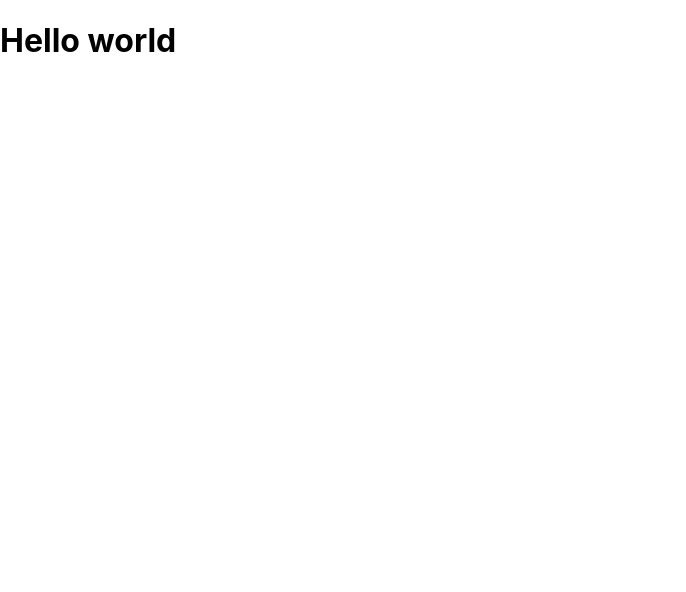
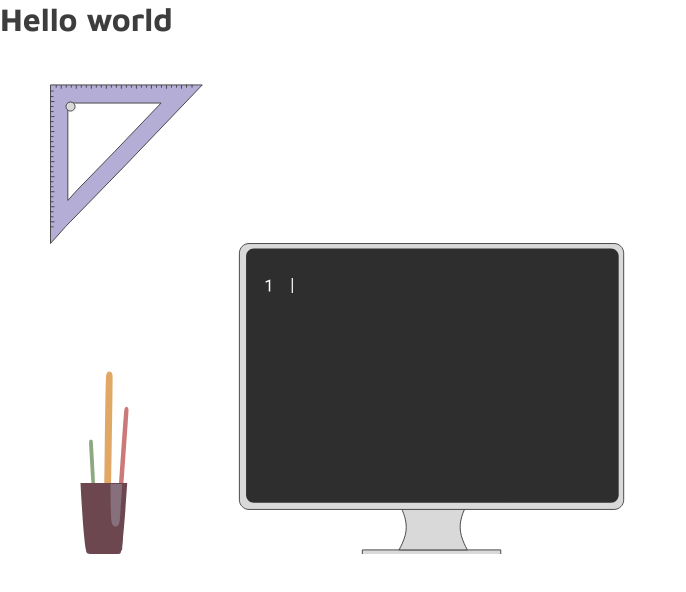
Before and after one commit to drozdowska-maria/my-website, a React (Create React App) app: page / in a window 1280 px wide. Shown: the top 592 px of the page, without its empty margins (0-686 px from the left). Built offline with nearby package versions, Linux system fonts and the light colour scheme.

Commit message:
cta animation in progress

```diff
--- a/public/index.html
+++ b/public/index.html
@@ -10,34 +10,16 @@
       content="Web site created using create-react-app"
     />
     <link rel="apple-touch-icon" href="%PUBLIC_URL%/logo192.png" />
-    <!--
-      manifest.json provides metadata used when your web app is installed on a
-      user's mobile device or desktop. See https://developers.google.com/web/fundamentals/web-app-manifest/
-    -->
-    <link rel="manifest" href="%PUBLIC_URL%/manifest.json" />
-    <!--
-      Notice the use of %PUBLIC_URL% in the tags above.
-      It will be replaced with the URL of the `public` folder during the build.
-      Only files inside the `public` folder can be referenced from the HTML.
-
-      Unlike "/favicon.ico" or "favicon.ico", "%PUBLIC_URL%/favicon.ico" will
-      work correctly both with client-side routing and a non-root public URL.
-      Learn how to configure a non-root public URL by running `npm run build`.
-    -->
-    <title>React App</title>
+    <link rel="preconnect" href="https://fonts.googleapis.com" />
+    <link rel="preconnect" href="https://fonts.gstatic.com" crossorigin />
+    <link
+      href="https://fonts.googleapis.com/css2?family=Maven+Pro:wght@400;500;600;700&display=swap"
+      rel="stylesheet"
+    />
+    <title>Maria Drozdowska</title>
   </head>
   <body>
     <noscript>You need to enable JavaScript to run this app.</noscript>
     <div id="root"></div>
-    <!--
-      This HTML file is a template.
-      If you open it directly in the browser, you will see an empty page.
-
-      You can add webfonts, meta tags, or analytics to this file.
-      The build step will place the bundled scripts into the <body> tag.
-
-      To begin the development, run `npm start` or `yarn start`.
-      To create a production bundle, use `npm run build` or `yarn build`.
-    -->
   </body>
 </html>
--- a/src/App.tsx
+++ b/src/App.tsx
@@ -1,9 +1,11 @@
 import React from "react";
+import CTAAnimation from "./components/animations/CTAAnimation/CTAAnimation";
 
 function App() {
   return (
     <div>
       <h1>Hello world</h1>
+      <CTAAnimation />
     </div>
   );
 }
--- /dev/null
+++ b/src/components/animations/CTAAnimation/CTAAnimation.module.css
@@ -0,0 +1,30 @@
+:root {
+  --square: #594ca6;
+  --grey: #d9d9d9;
+  --screen: #2e2e2e;
+}
+
+.stroke {
+  stroke: var(--black);
+}
+
+.squareFill {
+  fill: var(--square);
+  fill-opacity: 0.45;
+}
+
+.metal {
+  fill: var(--grey);
+}
+
+.monitorScreen {
+  fill: var(--screen);
+}
+
+.monitorText {
+  fill: var(--white);
+}
+
+.brushTip {
+  fill: var(--white);
+}
--- /dev/null
+++ b/src/components/animations/CTAAnimation/CTAAnimation.tsx
@@ -0,0 +1,135 @@
+import styles from "./CTAAnimation.module.css";
+
+export const CTAAnimation = () => {
+  return (
+    <svg
+      width="628"
+      height="516"
+      viewBox="-50 -50 678 564"
+      fill="none"
+      xmlns="http://www.w3.org/2000/svg"
+    >
+      <g>
+        <g id="square-whole">
+          <g className={styles.square}>
+            <path
+              className={`${styles.squareFill} ${styles.stroke}`}
+              fillRule="evenodd"
+              clipRule="evenodd"
+              d="M1.00004 174.609L1.00005 1.29376L166.863 1.29377L83.9317 87.9515L17.5864 156.04L1.00004 174.609ZM19.9559 21.1012L19.9559 127.567L30.1446 116.16L70.8996 74.3339L121.843 21.1013L19.9559 21.1012Z"
+            />
+            <path
+              className={styles.stroke}
+              d="M155.664 1.00563L155.664 4.29107M149.641 1.00563L149.641 4.29107M144.165 1.5532L144.165 5.38621M138.689 1.5532L138.689 4.29107M133.213 1.5532L133.213 4.29107M127.738 1.5532L127.738 5.38621M122.262 1.5532L122.262 4.29107M116.786 1.5532L116.786 4.29107M111.31 1.5532L111.31 5.38621M105.835 1.5532L105.835 4.29106M100.359 1.5532L100.359 4.29106M94.8833 1.5532L94.8833 5.38621M89.4076 1.5532L89.4076 4.29106M83.9318 1.5532L83.9318 4.29106M78.4561 1.5532L78.4561 5.38621M72.9804 1.00562L72.9804 4.29106M67.5046 1.5532L67.5046 4.29106M62.0289 1.5532L62.0289 5.38621M56.5532 1.5532L56.5532 4.29106M51.0774 1.5532L51.0774 4.29106M45.6017 1.55319L45.6017 5.38621M40.126 1.55319L40.126 4.29106M34.6503 1.55319L34.6503 4.29106M29.1745 1.55319L29.1745 5.3862M23.6988 1.55319L23.6988 4.29106M18.2231 1.55319L18.2231 4.29106M12.7473 1.55319L12.7473 5.3862M7.2716 1.55319L7.2716 4.29106"
+            />
+            <path
+              className={styles.stroke}
+              d="M1.00009 7.99026L4.28553 7.99026M1.00009 14.0136L4.28553 14.0136M1.54767 19.4893L5.38068 19.4893M1.54767 24.965L4.28553 24.965M1.54767 30.4408L4.28553 30.4408M1.54767 35.9165L5.38068 35.9165M1.54767 41.3922L4.28553 41.3922M1.54767 46.8679L4.28553 46.8679M1.54767 52.3437L5.38068 52.3437M1.54767 57.8194L4.28553 57.8194M1.54767 63.2951L4.28553 63.2951M1.54767 68.7709L5.38068 68.7709M1.54767 74.2466L4.28553 74.2466M1.54767 79.7223L4.28553 79.7223M1.54767 85.1981L5.38068 85.1981M1.00009 90.6738L4.28553 90.6738M1.54767 96.1495L4.28553 96.1495M1.54767 101.625L5.38068 101.625M1.54767 107.101L4.28553 107.101M1.54767 112.577L4.28553 112.577M1.54767 118.052L5.38068 118.052M1.54767 123.528L4.28553 123.528M1.54767 129.004L4.28553 129.004M1.54767 134.48L5.38068 134.48M1.54767 139.955L4.28553 139.955M1.54767 145.431L4.28553 145.431M1.54767 150.907L5.38068 150.907M1.54767 156.383L4.28553 156.383"
+            />
+          </g>
+          <circle
+            className={`${styles.metal} ${styles.stroke}`}
+            cx="22.8721"
+            cy="24.9252"
+            r="4.96802"
+          />
+        </g>
+        <g id="monitor">
+          <path
+            className={`${styles.metal} ${styles.stroke}`}
+            d="M341.84 509.532H493.122V515H341.84V509.532Z"
+          />
+          <path
+            className={`${styles.metal} ${styles.stroke}`}
+            d="M456.669 509.532C446.387 490.566 445.937 479.437 456.669 458.497H381.939C392.795 479.818 392.077 490.9 381.939 509.532H456.669Z"
+          />
+          <path
+            className={`${styles.metal} ${styles.stroke}`}
+            d="M217.962 174.66H617C622.799 174.66 627.5 179.361 627.5 185.16V454.788C627.5 460.587 622.799 465.288 617 465.288H217.962C212.163 465.288 207.462 460.587 207.462 454.788V185.16C207.462 179.361 212.163 174.66 217.962 174.66Z"
+          />
+          <path
+            className={styles.monitorScreen}
+            d="M223.253 180.128H613.532C618.226 180.128 622.032 183.934 622.032 188.628V449.497C622.032 454.192 618.226 457.997 613.532 457.997H223.253C218.558 457.997 214.753 454.192 214.753 449.497V188.628C214.753 183.934 218.559 180.128 223.253 180.128Z"
+          />
+          <path
+            className={styles.monitorText}
+            d="M241.191 227.018H239.544V216.16L236.154 217.45V215.946L241.057 214.06H241.191V227.018Z"
+          />
+          <path
+            id="line"
+            className={styles.monitorText}
+            d="M265.952 228.737H264.626V212.237H265.952V228.737Z"
+          />
+        </g>
+        <g id="cup">
+          <g id="brush_1">
+            <rect
+              x="71.1539"
+              y="488.188"
+              width="6.94048"
+              height="6.2907"
+              transform="rotate(3.31917 71.1539 488.188)"
+              className={`${styles.metal} ${styles.stroke}`}
+            />
+            <rect
+              x="68.8212"
+              y="493.698"
+              width="10.6981"
+              height="15.4041"
+              transform="rotate(2.94118 68.8212 493.698)"
+              className={`${styles.brushTip} ${styles.stroke}`}
+            />
+            <path
+              d="M71.8841 508.616L72.2845 500.423"
+              className={styles.stroke}
+            />
+            <path
+              id="Vector 6"
+              d="M86.2394 356.769C86.2342 361.174 76.8742 489.45 76.8742 489.45L72.3288 489.129C72.3288 489.129 80.7684 361.733 81.694 356.448C82.6197 351.163 86.2446 352.364 86.2394 356.769Z"
+              fill="#CC7979"
+            />
+          </g>
+          <g id="brush_2">
+            <rect
+              id="Rectangle 7"
+              x="58.0029"
+              y="477.125"
+              width="9.93605"
+              height="8.11337"
+              fill="#D9D9D9"
+            />
+            <g id="Vector 9">
+              <path
+                d="M66.6163 483.916L79.375 496.675C76.3802 498.8 73.6932 500.46 71.1729 501.635C66.6551 503.741 62.673 504.288 58.4142 503.161C54.824 502.211 51.0372 500.072 46.5668 496.675L59.3256 483.916H66.6163Z"
+                fill="white"
+              />
+              <path d="M71.1729 501.635C73.6932 500.46 76.3802 498.8 79.375 496.675L66.6163 483.916H59.3256L46.5668 496.675C51.0372 500.072 54.824 502.211 58.4142 503.161C62.673 504.288 66.6551 503.741 71.1729 501.635ZM71.1729 501.635L68.4389 494.852" />
+            </g>
+            <path
+              id="Vector 7"
+              d="M68.8318 318.974C69.2348 324.231 66.7517 477.92 66.7517 477.92L59.7044 477.828C59.7044 477.828 60.8486 325.248 61.7846 318.882C62.7205 312.515 68.4289 313.716 68.8318 318.974Z"
+              fill="#E0A765"
+            />
+          </g>
+          <path
+            id="Vector 8"
+            d="M47.1178 390.436C47.4673 391.973 49.7701 437.425 49.7701 437.425L45.8572 437.646C45.8572 437.646 42.838 392.569 43.2049 390.657C43.5718 388.744 46.7683 388.898 47.1178 390.436Z"
+            fill="#8BAA80"
+          />
+          <path
+            id="Vector 5"
+            d="M84.8431 436.527C84.8431 436.527 80.2864 510.345 77.5524 513.079C74.8184 515.813 44.7443 514.902 41.0989 513.079C37.4536 511.256 33.8082 436.527 33.8082 436.527H84.8431Z"
+            fill="#6C4750"
+          />
+          <path
+            id="Rectangle 6"
+            d="M66.6163 437.438H79.3751C79.3751 437.438 77.5526 468.423 76.6411 477.537C75.7297 486.65 68.4391 485.739 67.5278 477.537C66.6164 469.335 66.6163 437.438 66.6163 437.438Z"
+            fill="#87707B"
+          />
+        </g>
+      </g>
+    </svg>
+  );
+};
+
+export default CTAAnimation;
--- a/src/index.css
+++ b/src/index.css
@@ -1,13 +1,14 @@
-body {
-  margin: 0;
-  font-family: -apple-system, BlinkMacSystemFont, 'Segoe UI', 'Roboto', 'Oxygen',
-    'Ubuntu', 'Cantarell', 'Fira Sans', 'Droid Sans', 'Helvetica Neue',
-    sans-serif;
-  -webkit-font-smoothing: antialiased;
-  -moz-osx-font-smoothing: grayscale;
+:root {
+  --background-accent-color: #fcf4f4;
+  --white: #ffffff;
+  --black: #3d3d3d;
+  --accent: #eb1764;
 }
 
-code {
-  font-family: source-code-pro, Menlo, Monaco, Consolas, 'Courier New',
-    monospace;
+* {
+  box-sizing: border-box;
+  padding: 0;
+  margin: 0;
+  font-family: "Maven Pro", sans-serif;
+  color: var(--black);
 }
```
